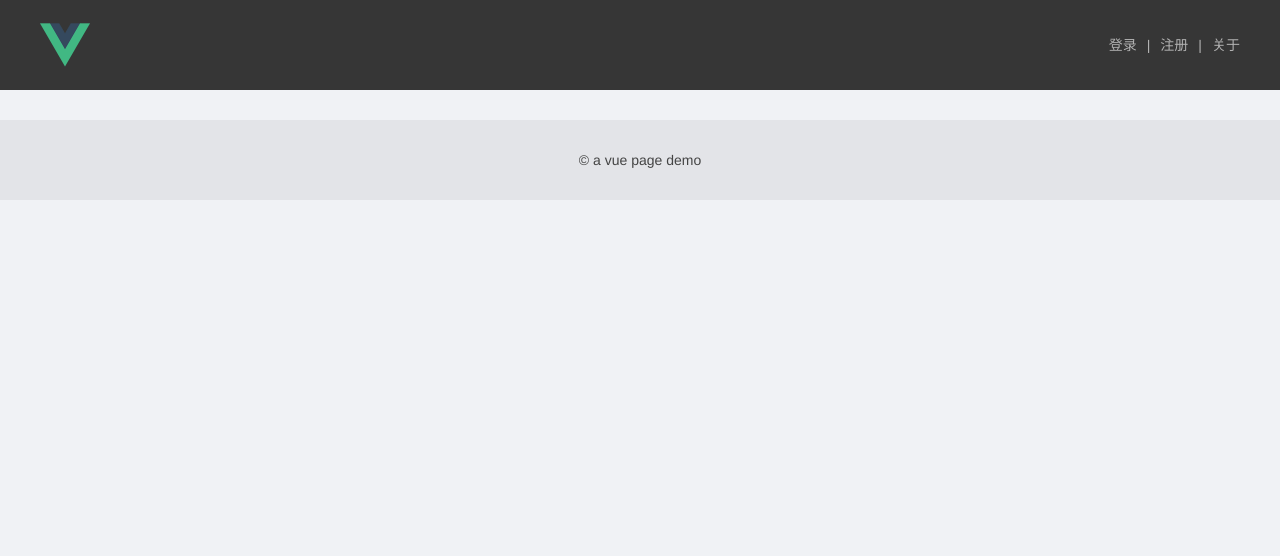
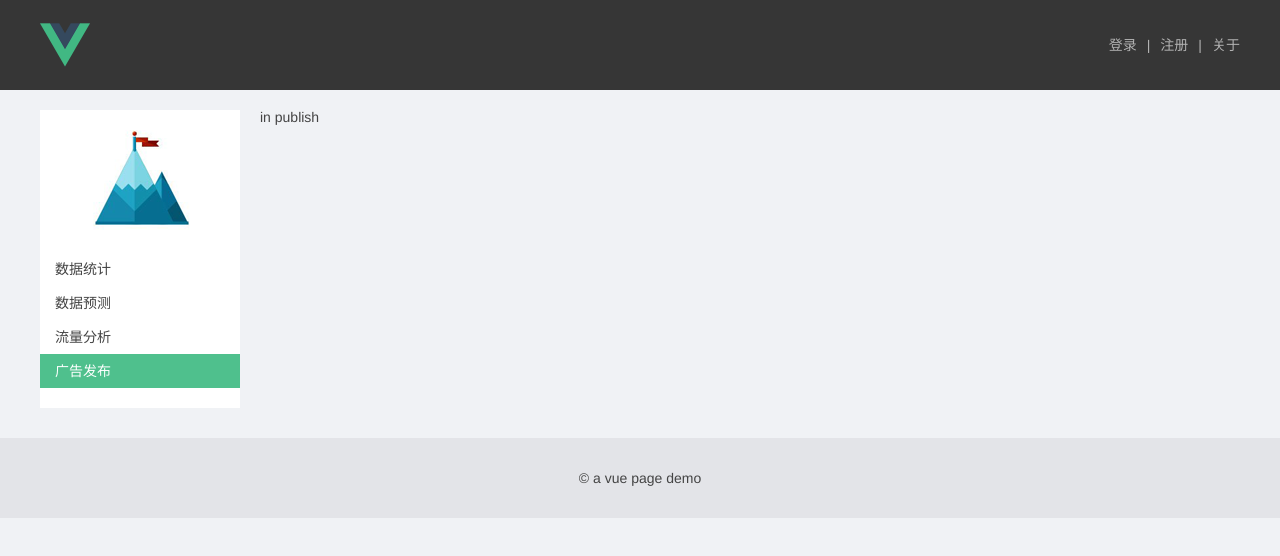
Before and after one commit to Albino1995/vue-product_page_demo, a Vue app: page /detail/publish in a window 1280 px wide. Shown: the top 556 px of the page. Built offline with nearby package versions, Linux system fonts and the light colour scheme; what vue-resource would draw is missing.

Commit message:
更新详情页模板

```diff
--- a/src/components/layout.vue
+++ b/src/components/layout.vue
@@ -2,7 +2,9 @@
   <div>
     <div class="app-head">
       <div class="app-head-inner">
-        <img src="../assets/logo.png">
+        <router-link :to="{ path: '/' }">
+          <img src="../assets/logo.png">
+        </router-link>
         <div class="head-nav">
           <ul class="nav-list">
             <li>{{ username }}</li>
@@ -33,7 +35,7 @@
       <RegForm></RegForm>
     </MyDialog>
      <MyDialog :isShow="isShowAboutDialog" @on-close="closeDialog('isShowAboutDialog')">
-       <p>本报告在调研数据的基础上，采用定性与定量相结合的方式深入分析了专车市场发展的驱动因素与阻碍因素、
+       <p>本报告在调研数据的基想·础上，采用定性与定量相结合的方式深入分析了专车市场发展的驱动因素与阻碍因素、
          专车市场背后的产业格局、专车企业的竞争格局、用户对专车市场的依赖程度、专车对其他交通工具运力的补充效应等，
          通过这五个章节的研究反映专车市场的发展态势和面临的问题。报告力求客观、深入、准确地反映中国专车市场发展情况，
          为政府、企事业单位和社会各界提供决策依据。 </p>
--- a/src/main.js
+++ b/src/main.js
@@ -3,6 +3,11 @@ import VueRouter from 'vue-router'
 import VueResource from 'vue-resource'
 import Layout from './components/layout'
 import IndexPage from './pages/index'
+import DetailPage from './pages/detail'
+import Analysis from './pages/detail/analysis'
+import Count from './pages/detail/count'
+import Forecast from './pages/detail/forecast'
+import Publish from './pages/detail/Publish'
 
 Vue.use(VueRouter)
 Vue.use(VueResource)
@@ -13,6 +18,29 @@ let router = new VueRouter({
     {
       path: '/',
       component: IndexPage
+    },
+    {
+      path: '/detail',
+      component: DetailPage,
+      redirect: '/',
+      children: [
+        {
+          path: 'analysis',
+          component: Analysis
+        },
+        {
+          path: 'count',
+          component: Count
+        },
+        {
+          path: 'forecast',
+          component: Forecast
+        },
+        {
+          path: 'publish',
+          component: Publish
+        }
+      ]
     }
   ]
 })
--- /dev/null
+++ b/src/pages/detail.vue
@@ -0,0 +1,167 @@
+<template>
+  <div class='detail-wrap'>
+    <div class='detail-left'>
+      <div class='product-board'>
+        <img :src='productIcon'>
+        <ul>
+          <router-link v-for='item in products' :to='{ path: item.path }' tag='li' active-class='active'>
+            {{ item.name }}
+          </router-link>
+        </ul>
+      </div>
+    </div>
+    <div class='detail-right'>
+      <keep-alive>
+        <router-view></router-view>
+      </keep-alive>
+    </div>
+  </div>
+</template>
+
+<script>
+export default {
+  data () {
+    return {
+      products: [
+        {
+          name: '数据统计',
+          path: 'count',
+          active: false
+        },
+        {
+          name: '数据预测',
+          path: 'forecast',
+          active: false
+        },
+        {
+          name: '流量分析',
+          path: 'analysis',
+          active: false
+        },
+        {
+          name: '广告发布',
+          path: 'publish',
+          active: false
+        }
+      ],
+      imgMap: {
+        '/detail/count': require('../assets/images/1.png'),
+        '/detail/forecast': require('../assets/images/2.png'),
+        '/detail/analysis': require('../assets/images/3.png'),
+        '/detail/publish': require('../assets/images/4.png')
+      }
+    }
+  },
+  computed: {
+    productIcon () {
+      return this.imgMap[this.$route.path]
+    }
+  }
+}
+</script>
+
+<style>
+.detail-wrap {
+  width: 1200px;
+  margin: 0 auto;
+  overflow: hidden;
+  padding-top: 20px;
+}
+.detail-left {
+  float: left;
+  width: 200px;
+  text-align: center;
+}
+.detail-right {
+  float: left;
+  width: 980px;
+  margin-left: 20px;
+}
+.product-board {
+  background: #fff;
+  padding: 20px 0;
+}
+.product-board ul {
+  margin-top: 20px;
+}
+.product-board li {
+  text-align: left;
+  padding: 10px 15px;
+  cursor: pointer;
+}
+.product-board li.active{
+  background: #4fc08d;
+  color: #fff;
+}
+.product-board li:hover {
+  background: #00bfff;
+  color: #fff;
+}
+.product-board li a {
+  display: block;
+}
+.sales-board {
+  background: #fff;
+}
+.sales-board-form {
+
+}
+.sales-board-intro h2 {
+  font-size: 20px;
+  padding: 20px;
+}
+.sales-board-intro p {
+  background: #f7fcff;
+  padding: 10px 20px;
+  color: #999;
+  line-height: 1.8;
+}
+.sales-board-form {
+  padding: 30px 20px;
+  font-size: 14px;
+}
+.sales-board-line {
+  clear: both;
+  padding-bottom: 20px;
+}
+.sales-board-line-left {
+    display: inline-block;
+    width: 100px;
+}
+.sales-board-line-right {
+    display: inline-block;
+    width: 75%;
+}
+.sales-board-des {
+  border-top: 20px solid #f0f2f5;
+  padding: 15px 20px;
+}
+.sales-board-des p {
+  line-height: 1.6;
+}
+.sales-board-des h2 {
+  font-size: 20px;
+  font-weight: bold;
+  padding-bottom: 15px;
+}
+.sales-board-des h3 {
+  font-size: 18px;
+  font-weight: bold;
+  padding: 20px 0 10px 0;
+}
+.sales-board-des li {
+  padding: 5px 0;
+}
+.sales-board-table {
+  width: 100%;
+  margin-top: 20px;
+}
+.sales-board-table th {
+  background: #4fc08d;
+  color: #fff;
+}
+.sales-board-table td {
+    border: 1px solid #f0f2f5;
+    padding: 15px;
+}
+</style>
--- /dev/null
+++ b/src/pages/detail/analysis.vue
@@ -0,0 +1,114 @@
+<template>
+   <div class="sales-board">
+      <div class="sales-board-intro">
+        <h2>流量分析</h2>
+        <p>是指在获得网站访问量基本数据的情况下对有关数据进行统计、分析，从中发现用户访问网站的规律，并将这些规律与网络营销策略等相结合，从而发现目前网络营销活动中可能存在的问题，并为进一步修正或重新制定网络营销策略提供依据。当然这样的定义是站在网络营销管理的角度来考虑的</p>
+      </div>
+      <div class="sales-board-form">
+          <div class="sales-board-line">
+              <div class="sales-board-line-left">
+                  购买数量：
+              </div>
+              <div class="sales-board-line-right">
+                <v-counter @on-change="onParamChange('buyNum', $event)"></v-counter>
+              </div>
+          </div>
+          <div class="sales-board-line">
+              <div class="sales-board-line-left">
+                  产品类型：
+              </div>
+              <div class="sales-board-line-right">
+                  <v-selection :selections="buyTypes" @on-change="onParamChange('buyType', $event)"></v-selection>
+              </div>
+          </div>
+          <div class="sales-board-line">
+              <div class="sales-board-line-left">
+                  有效时间：
+              </div>
+              <div class="sales-board-line-right">
+                  <v-chooser
+                  :selections="periodList"
+                  @on-change="onParamChange('period', $event)"></v-chooser>
+              </div>
+          </div>
+          <div class="sales-board-line">
+              <div class="sales-board-line-left">
+                  产品版本：
+              </div>
+              <div class="sales-board-line-right">
+                  <v-mul-chooser
+                  :selections="versionList"
+                  @on-change="onParamChange('versions', $event)"></v-mul-chooser>
+              </div>
+          </div>
+          <div class="sales-board-line">
+              <div class="sales-board-line-left">
+                  总价：
+              </div>
+              <div class="sales-board-line-right">
+                  {{ price }} 元
+              </div>
+          </div>
+          <div class="sales-board-line">
+              <div class="sales-board-line-left">&nbsp;</div>
+              <div class="sales-board-line-right">
+                  <div class="button" @click="showPayDialog">
+                    立即购买
+                  </div>
+              </div>
+          </div>
+      </div>
+      <div class="sales-board-des">
+        <h2>产品说明</h2>
+        <p>网站访问统计分析报告的基础数据源于网站流量统计信息，但其价值远高于原始数据资料。专业的网站访问统计分析报告对网络营销的价值，正如专业的财务分析报告对企业经营策略的价值。</p>
+
+        <h3>用户行为指标</h3>
+        <ul>
+          <li>用户行为指标主要反映用户是如何来到网站的、在网站上停留了多长时间、访问了哪些页面等，主要的统计指标包括：</li>
+          <li>用户在网站的停留时间；</li>
+          <li>用户来源网站（也叫“引导网站”）；</li>
+          <li>用户所使用的搜索引擎及其关键词；</li>
+          <li>在不同时段的用户访问量情况等。</li>
+        </ul>
+
+        <h3>浏览网站方式</h3>
+        <ul>
+          <li>用户上网设备类型</li>
+          <li>用户浏览器的名称和版本</li>
+          <li>访问者电脑分辨率显示模式</li>
+          <li>用户所使用的操作系统名称和版本</li>
+          <li>用户所在地理区域分布状况等</li>
+        </ul>
+      </div>
+  </div>
+</template>
+
+<script>
+
+</script>
+
+<!-- Add "scoped" attribute to limit CSS to this component only -->
+<style scoped>
+.buy-dialog-title {
+  font-size: 16px;
+  font-weight: bold;
+}
+.buy-dialog-btn {
+  margin-top: 20px;
+}
+.buy-dialog-table {
+  width: 100%;
+  margin-bottom: 20px;
+}
+.buy-dialog-table td,
+.buy-dialog-table th{
+  border: 1px solid #e3e3e3;
+  text-align: center;
+  padding: 5px 0;
+}
+.buy-dialog-table th {
+  background: #4fc08d;
+  color: #fff;
+  border: 1px solid #4fc08d;
+}
+</style>
--- /dev/null
+++ b/src/pages/detail/count.vue
@@ -0,0 +1,12 @@
+<template>
+  <div> in count</div>
+</template>
+
+<script>
+
+</script>
+
+<!-- Add "scoped" attribute to limit CSS to this component only -->
+<style scoped>
+
+</style>
--- /dev/null
+++ b/src/pages/detail/forecast.vue
@@ -0,0 +1,12 @@
+<template>
+  <div> in forecast</div>
+</template>
+
+<script>
+
+</script>
+
+<!-- Add "scoped" attribute to limit CSS to this component only -->
+<style scoped>
+
+</style>
--- /dev/null
+++ b/src/pages/detail/publish.vue
@@ -0,0 +1,12 @@
+<template>
+  <div>in publish</div>
+</template>
+
+<script>
+
+</script>
+
+<!-- Add "scoped" attribute to limit CSS to this component only -->
+<style>
+
+</style>
--- a/src/pages/index.vue
+++ b/src/pages/index.vue
@@ -87,7 +87,7 @@
           {
             src: require('../assets/slideShow/pic3.jpg'),
             title: 'xxx3',
-            href: 'http://xxx.xxx.com'
+            href: 'detail/publish'
           },
           {
             src: require('../assets/slideShow/pic4.jpg'),
```
